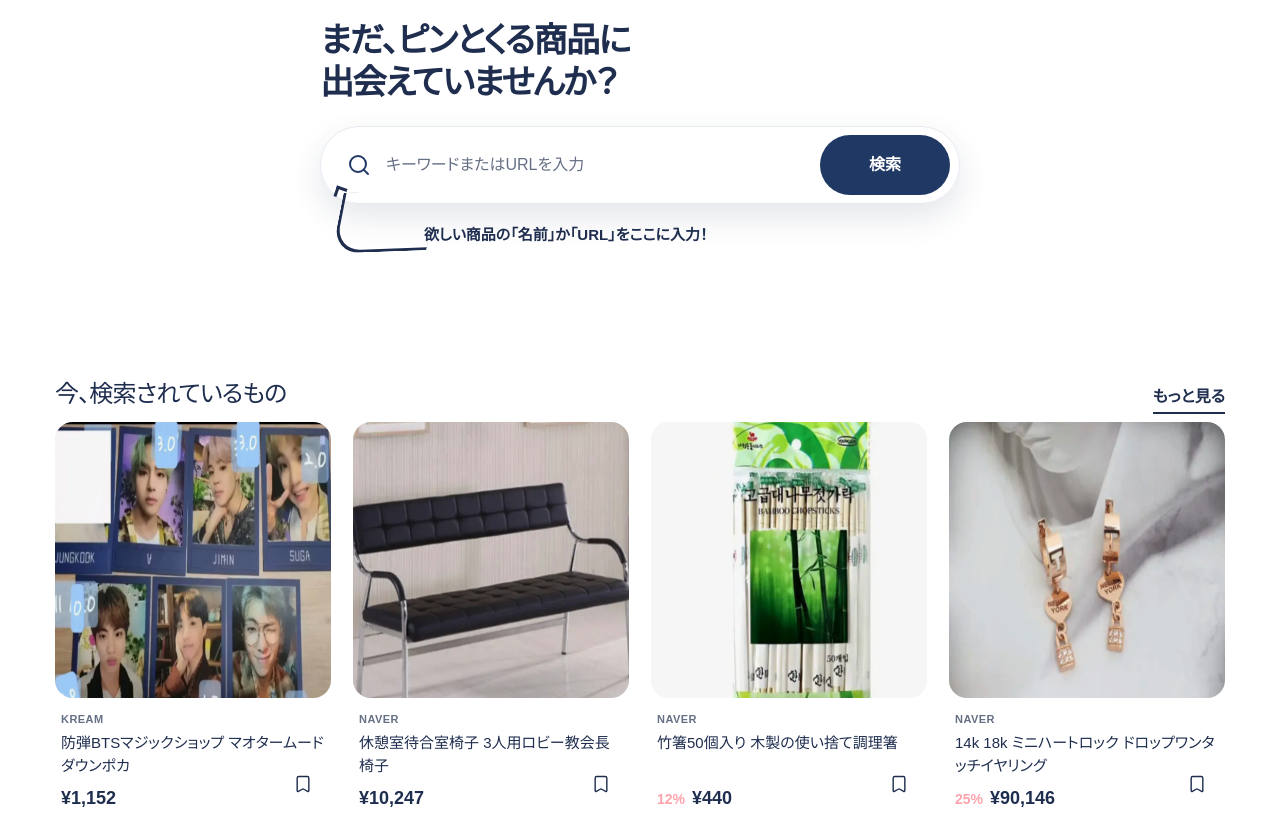
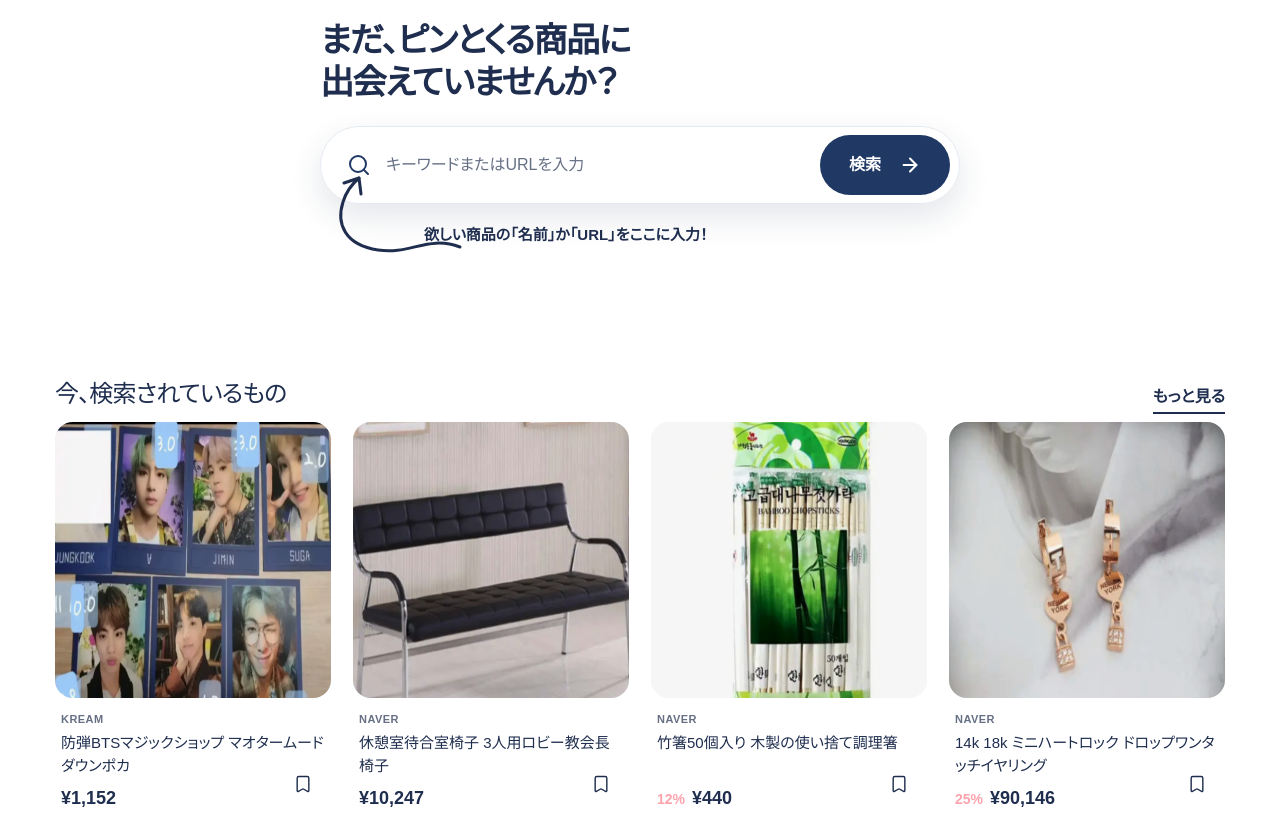
Before and after one commit to tetsufujita/jplanet-commerce-mock, a React (Vite) app: page /sazo-commerce-mock in a window 1280 px wide. Shown: the part 4260-5077 px from the top of the page. Built offline with nearby package versions, Linux system fonts and the light colour scheme.

Commit message:
feat: add smooth home search guidance arrow

```diff
--- a/src/sazo-commerce/HomeView.tsx
+++ b/src/sazo-commerce/HomeView.tsx
@@ -1,6 +1,7 @@
 import type { CSSProperties, Dispatch } from "react";
 import { useCallback } from "react";
 import {
+  ArrowRight,
   Camera,
   ChevronLeft,
   ChevronRight,
@@ -550,8 +551,29 @@
         <div className="sazo-large-search" role="search">
           <Search aria-hidden size={24} strokeWidth={2} />
           <span>{t("sazo.home.searchPlaceholder")}</span>
-          <button type="button">{t("sazo.home.searchButton")}</button>
+          <button type="button">
+            <span>{t("sazo.home.searchButton")}</span>
+            <ArrowRight
+              aria-hidden
+              data-search-submit-arrow
+              size={22}
+              strokeWidth={2.2}
+            />
+          </button>
         </div>
+        <svg
+          aria-hidden="true"
+          className="sazo-search-guidance-arrow"
+          data-search-guidance-arrow
+          focusable="false"
+          viewBox="0 0 140 92"
+        >
+          <path
+            d="M132 84 C100 72 82 92 50 87 C17 82 8 61 15 39 C18 29 24 21 31 15"
+            data-search-guidance-curve
+          />
+          <path d="M16 20 L31 15 L33 31" data-search-guidance-head />
+        </svg>
         <p>{t("sazo.home.searchHint")}</p>
       </div>
       <SectionHeading title={t("sazo.home.searchedTitle")} />
```
Also changed, not shown: src/sazo-commerce/sazo.css, 1 other file (tests, documents, lock files or other folders).
